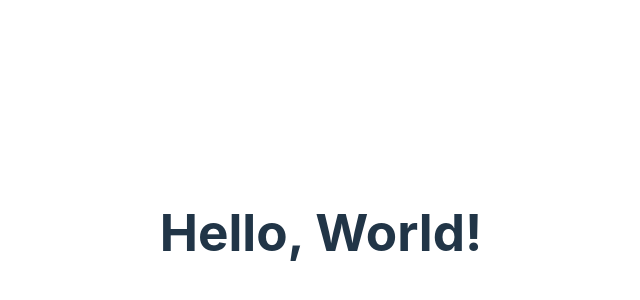
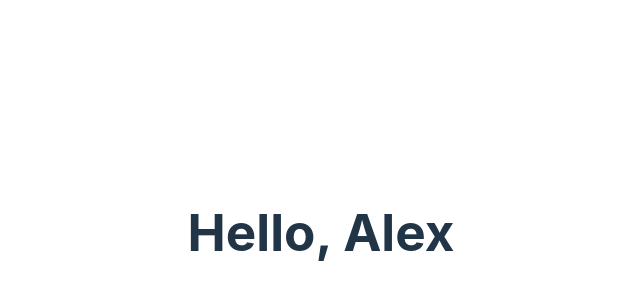
Before and after one commit to svenLrn/react, a React (Vite) app in the folder my-app/: page / in a window 1280 px wide. Shown: the part 168-468 px from the top of the page, without its empty margins (319-959 px from the left). Built offline with nearby package versions, Linux system fonts and the light colour scheme.

Commit message:
ex  2 is done

```diff
--- a/my-app/src/App.jsx
+++ b/my-app/src/App.jsx
@@ -4,11 +4,13 @@
 import './App.css'
 
 function App() {
-  const hello = <h1>Hello, World!</h1>
+  const helloName = (name) =>{
+    return <h1>Hello, {name}</h1>
+  }
 
   return (
     <>
-      {hello}
+      {helloName('Alex')}
     </>
   )
 }
```
